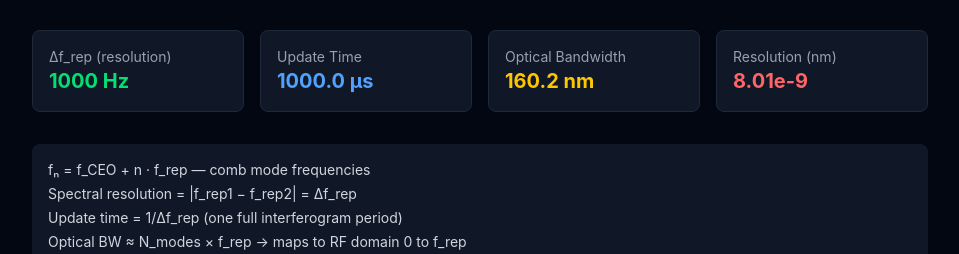
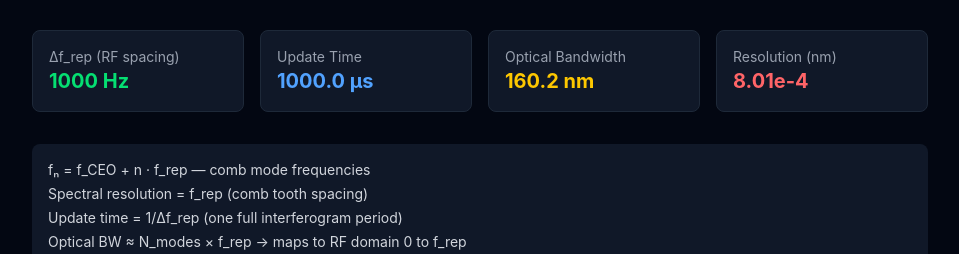
Before and after one commit to Lazfiz/photonics-calculators, a Next.js app: page /spectroscopy/dual-comb-spectroscopy in a window 1280 px wide. Shown: the part 498-752 px from the top of the page, without its empty margins (160-1119 px from the left). Built offline with nearby package versions, Linux system fonts and the light colour scheme; no server answers.

Commit message:
fix(dual-comb-spectroscopy): resolution was Δf_rep not f_rep, CEO unused, BW wrong
Optical resolution is f_rep (comb tooth spacing), not Δf_rep (RF spacing). CEO offsets
ignored in comb teeth chart. BW used max(frep) instead of average. Codex+Gemini+GLM51 all
agree on resolution bug.

```diff
--- a/src/app/spectroscopy/dual-comb-spectroscopy/page-client.tsx
+++ b/src/app/spectroscopy/dual-comb-spectroscopy/page-client.tsx
@@ -20,18 +20,18 @@ export default function DualCombSpectroscopyPage() {
   const deltaFrep = Math.max(Math.abs(frep2Hz - frep1Hz), 1); // Hz, floor 1 Hz to avoid /0
   const centerFreq = c / (centerWavelength * 1e-9);
 
-  const opticalBW = numModes * Math.max(frep1Hz, frep2Hz);
+  const opticalBW = (numModes - 1) * (frep1Hz + frep2Hz) / 2;
   const opticalBWnm = (centerWavelength ** 2 * opticalBW) / (c * 1e9);
   const updateTime = 1 / deltaFrep;
-  const resolutionHz = deltaFrep;
+  const resolutionHz = frep1Hz; // Optical resolution = comb tooth spacing (f_rep)
   const resolutionNm = (centerWavelength ** 2 * resolutionHz) / (c * 1e9);
 
   const chartData = useMemo(() => {
     const fMin = centerFreq - opticalBW / 2;
     const step = Math.max(1, Math.floor(numModes / 500));
     const count = Math.floor(numModes / step);
-    const modes1 = Array.from({ length: count }, (_, i) => fMin + i * step * frep1Hz);
-    const modes2 = Array.from({ length: count }, (_, i) => fMin + i * step * frep2Hz);
+    const modes1 = Array.from({ length: count }, (_, i) => fMin + i * step * frep1Hz + ceoFreq1 * 1e6);
+    const modes2 = Array.from({ length: count }, (_, i) => fMin + i * step * frep2Hz + ceoFreq2 * 1e6);
     return [
       { x: modes1.map(f => (f - centerFreq) / 1e12), y: modes1.map(() => 1), type: "scatter", mode: "lines",
         name: `Comb 1 (${repRate1} MHz)`, line: { color: "#34d399", width: 1 } },
@@ -67,7 +67,7 @@ export default function DualCombSpectroscopyPage() {
 
       <div className="grid gap-4 sm:grid-cols-2 lg:grid-cols-4 mb-8">
         <div className="bg-gray-900 border border-gray-800 rounded-lg p-4">
-          <p className="text-sm text-gray-400">Δf_rep (resolution)</p>
+          <p className="text-sm text-gray-400">Δf_rep (RF spacing)</p>
           <p className="text-xl font-bold text-green-400">{deltaFrep.toFixed(0)} Hz</p>
         </div>
         <div className="bg-gray-900 border border-gray-800 rounded-lg p-4">
@@ -86,7 +86,7 @@ export default function DualCombSpectroscopyPage() {
 
       <div className="bg-gray-900 rounded-lg p-4 mb-6 text-sm text-gray-300 space-y-1">
         <p>fₙ = f_CEO + n · f_rep — comb mode frequencies</p>
-        <p>Spectral resolution = |f_rep1 − f_rep2| = Δf_rep</p>
+        <p>Spectral resolution = f_rep (comb tooth spacing)</p>
         <p>Update time = 1/Δf_rep (one full interferogram period)</p>
         <p>Optical BW ≈ N_modes × f_rep → maps to RF domain 0 to f_rep</p>
         <p className="text-gray-500">Multi-heterodyne: each optical comb pair maps to a unique RF beat note</p>
```
